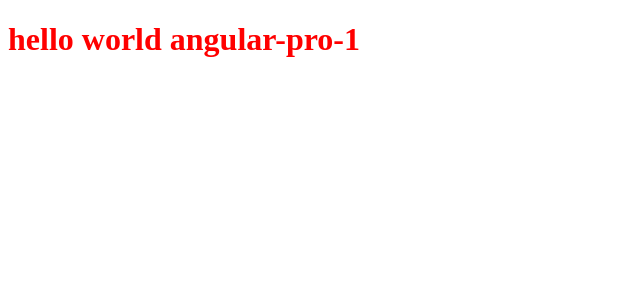
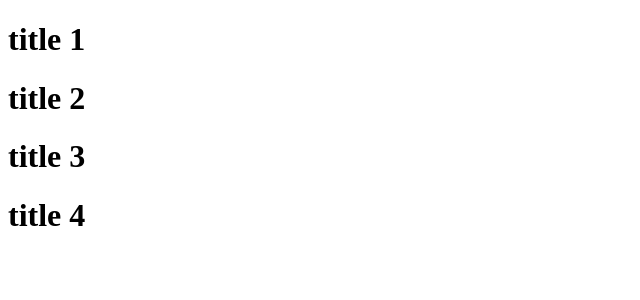
Before and after one commit to valeri879/angular-pro-1, an Angular app: page / in a window 1280 px wide. Shown: the top 300 px of the page, without its empty margins (0-640 px from the left). Built offline with nearby package versions, Linux system fonts and the light colour scheme.

Commit message:
accordion logic

```diff
--- a/src/app/app.component.css
+++ b/src/app/app.component.css
@@ -1,3 +1,7 @@
-h1 {
-    color: red;
+p {
+    display: none;
 }
+
+p.active {
+    display: block;
+}
--- a/src/app/app.component.html
+++ b/src/app/app.component.html
@@ -1 +1,4 @@
-<h1>hello world {{title}}</h1>
+<ng-container *ngFor="let item of data; let i = index">
+    <h1 (click)="toggle(i)">{{item.title}}</h1>
+    <p [class.active]="show[i]">{{item.descr}}</p>
+</ng-container>
--- a/src/app/app.component.ts
+++ b/src/app/app.component.ts
@@ -7,5 +7,24 @@ import { Component } from '@angular/core';
 })
 
 export class AppComponent {
-  title = 'angular-pro-1';
+
+  show: boolean[] = [];
+
+  data: { title: string, descr: string }[] = [
+    { title: 'title 1', descr: 'descr 1' },
+    { title: 'title 2', descr: 'descr 2' },
+    { title: 'title 3', descr: 'descr 3' },
+    { title: 'title 4', descr: 'descr 4' },
+  ]
+
+  constructor() {}
+
+  public toggle(i: number): void {
+    for (let j = 0; j < this.show.length; j++) {
+      if (i != j) {
+        this.show[j] = false;
+      }
+    }
+    this.show[i] = !this.show[i];
+  }
 }
```
